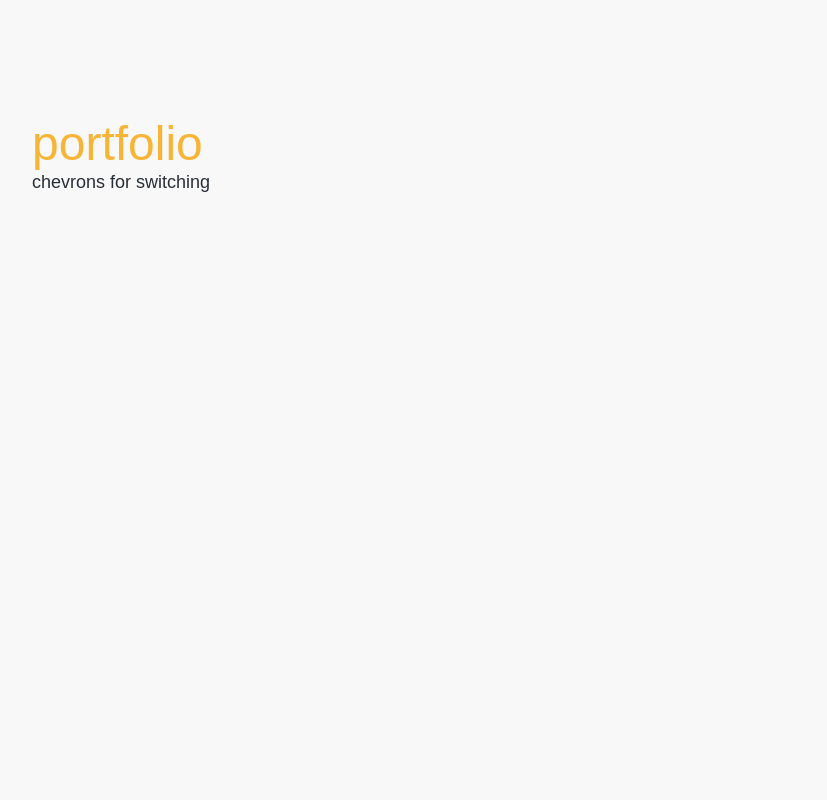
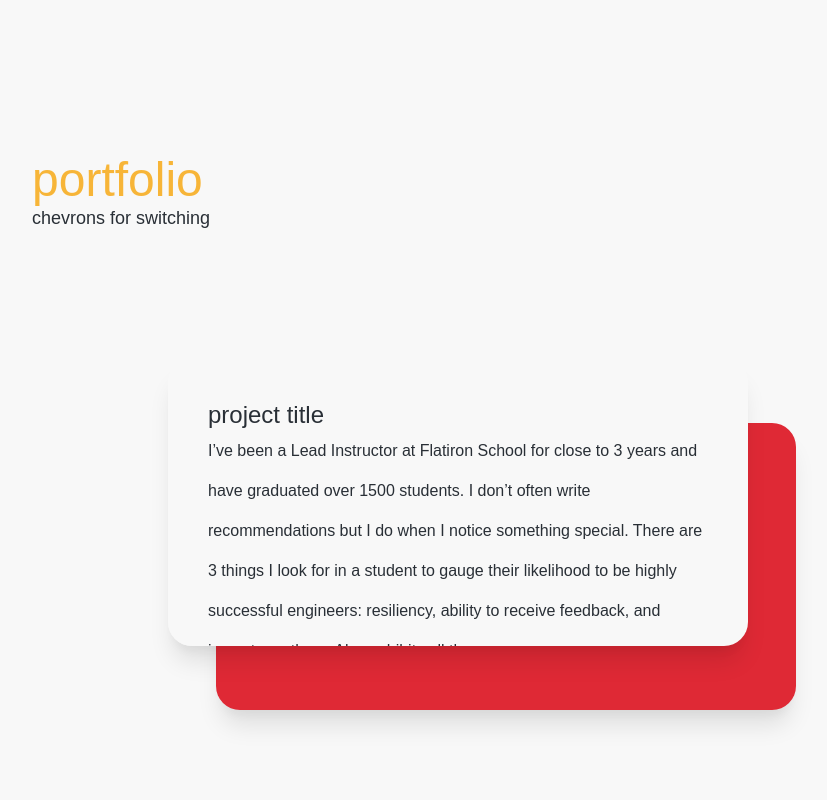
Before and after one commit to abeciana1/abeciana-portfolio, a Next.js app: page / in a window 1280 px wide. Shown: the part 1560-2360 px from the top of the page, without its empty margins (8-835 px from the left). Built offline with nearby package versions, Linux system fonts and the light colour scheme; a web font is replaced by a local one.

Commit message:
Fixed responsive styling for homepage

```diff
--- a/components/HomePageSections/Portfolio.js
+++ b/components/HomePageSections/Portfolio.js
@@ -1,15 +1,19 @@
 import React from 'react';
-import Link from 'next/link'
+import PortfolioComp from '../utils/PortfolioComp'
+// import Link from 'next/link'
 
 const Portfolio = (props) => {
 
     return (
         <React.Fragment>
+            <div
+                id="portfolio"
+                className="pt-5"
+            ></div>
             <section
-                id="portfolio"
             >
                 <section
-                    className="homepage-section mt-16 pb-32 flex flex-col md:grid md:grid-cols-3 justify-items-stretch ml-5 md:ml-10"
+                    className="homepage-section mt-16 lg:pb-32 flex flex-col md:grid md:grid-cols-2 justify-items-stretch items-stretch ml-5 md:ml-10"
                 >
                     <section
                         className=""
@@ -25,8 +29,11 @@ const Portfolio = (props) => {
                             </div>
                         </div>
                     </section>
-                    <section></section>
-                    <section></section>
+                    <section
+                        className="col-span-2 self-start lg:pb-56"
+                    >
+                    <PortfolioComp/>
+                    </section>
                 </section>
             </section>
         </React.Fragment>
--- a/components/utils/HomePage.js
+++ b/components/utils/HomePage.js
@@ -45,7 +45,7 @@ const HomePage = () => {
       }
 
     useEffect(() => {
-      console.log(window)
+      // console.log(window)
       if (window.innerWidth > 768) {
         window.addEventListener('scroll', handleAboutScroll);
         window.addEventListener('scroll', handlePortfolioScroll);
--- /dev/null
+++ b/components/utils/PortfolioComp.js
@@ -0,0 +1,29 @@
+import React from 'react';
+
+const PortfolioComp = (props) => {
+
+    return (
+        <React.Fragment>
+                    {/* <div
+                        className="lg:ml-56 text-2xl pt-56 lg:pt-0 pb-10 lg:pb-0"
+                    ></div> */}
+                        <div
+                            className="absolute testimonial-rec2 bg-red shadow-xl rounded-3xl ml-12 lg:ml-56 mt-16 z-0 left-5 lg:left-0"
+                        ></div>
+                        <div
+                            className="absolute left-5 lg:left-0 bg-white testimonial-rec shadow-xl leading-10 p-10 rounded-3xl z-30 lg:ml-44 overflow-auto overscroll-contain"
+                        >
+                        <h2
+                            className="text-2xl"
+                        >project title</h2>
+                            I’ve been a Lead Instructor at Flatiron School for close to 3 years and have graduated over 1500 students. I don’t often write recommendations but I do when I notice something special. There are 3 things I look for in a student to gauge their likelihood to be highly successful engineers: resiliency, ability to receive feedback, and impact on others. Alex exhibits all three.
+                            <br/>
+                            There was a moment where I’ve had to give constructive feedback to Alex about his code and performance on a code challenge. Most students in this situation respond with resentment or denial. Alex, on the other hand, gracefully accepted the feedback. He spoke with me about how he could improve and what suggestions I had. Not only did Alex execute on this feedback, improving in every area, he became one of the strongest students I’ve ever had. In fact, he’s the first student of mine to build his own Ruby gem to help initialize new CLI projects, eliminating a prominent pain point for his classmates. Additionally, Alex would offer his time to help his fellow classmates who were struggling with understanding and implementing concepts. The ability to acknowledge areas of opportunities and the resiliency to turn them into strengths are integral to success in any career but particularly significant for a Software Engineer.
+                            <br/>
+                            Alex has proven that he is self motivated and committed to learning and growing as a developer. I firmly believe he will be a valuable addition to any team.
+                        </div>
+        </React.Fragment>
+    )
+}
+
+export default PortfolioComp
--- a/styles/portfolio-section.css
+++ b/styles/portfolio-section.css
@@ -1,7 +1,7 @@
 
 .portfolio-background {
-    background-image: url('/portfolio-back.svg');
-    min-height: 580px;
+    /* background-image: url('/portfolio-back.svg'); */
+    /* min-height: 580px; */
     -webkit-animation: slide-in-right 0.5s cubic-bezier(0.250, 0.460, 0.450, 0.940) both;
 	    animation: slide-in-right 0.5s cubic-bezier(0.250, 0.460, 0.450, 0.940) both;
 }
--- a/styles/reviews.css
+++ b/styles/reviews.css
@@ -1,7 +1,3 @@
-.testimonial {
-    /* max-width: 287[] */
-}
-
 .testimonial-pic {
     max-width: 206px;
 }
```
Lines whose indentation alone changed are shown as unchanged.
